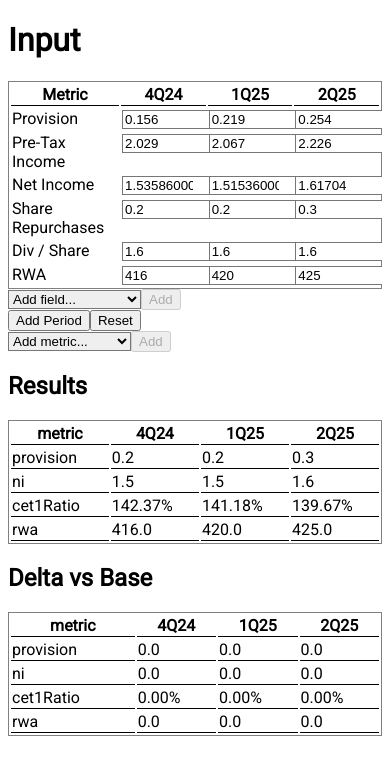
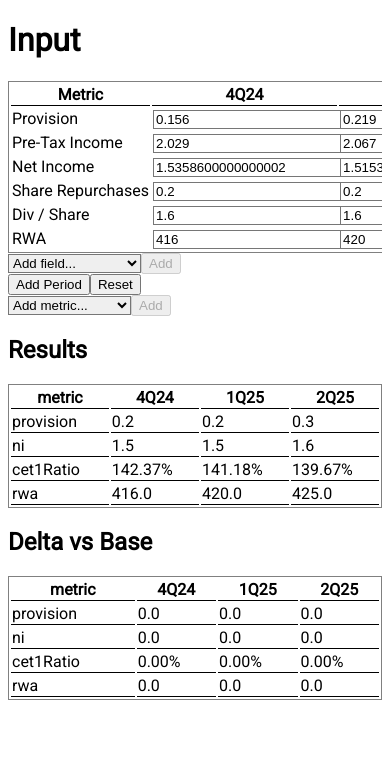
Before and after one commit to jrohan-16/jrohan-16.github.io, a SvelteKit app: page / in a window 390 px wide. Shown: the top 774 px of the page. Built offline with nearby package versions, Linux system fonts and the light colour scheme.

Commit message:
Improve mobile responsiveness of input table

```diff
--- a/src/routes/+page.svelte
+++ b/src/routes/+page.svelte
@@ -159,7 +159,7 @@
 <div class="p-6 bg-white rounded-lg shadow-md">
   <h1 class="text-xl font-semibold mb-4">Input</h1>
   <div class="overflow-x-auto mb-4">
-    <table class="min-w-full border border-gray-300">
+    <table class="min-w-full w-max border border-gray-300">
       <thead class="bg-gray-100">
         <tr>
           <th class="px-2 py-1 border-b">Metric</th>
@@ -182,7 +182,7 @@
               <td class="px-2 py-1 align-top">
                 <input
                   type="number"
-                  class="w-full border rounded px-1 py-0.5 {currVal !== baseVal
+                  class="min-w-[6rem] w-full border rounded px-1 py-0.5 {currVal !== baseVal
                     ? 'bg-yellow-50 border-yellow-300'
                     : ''}"
                   value={currVal}
```
